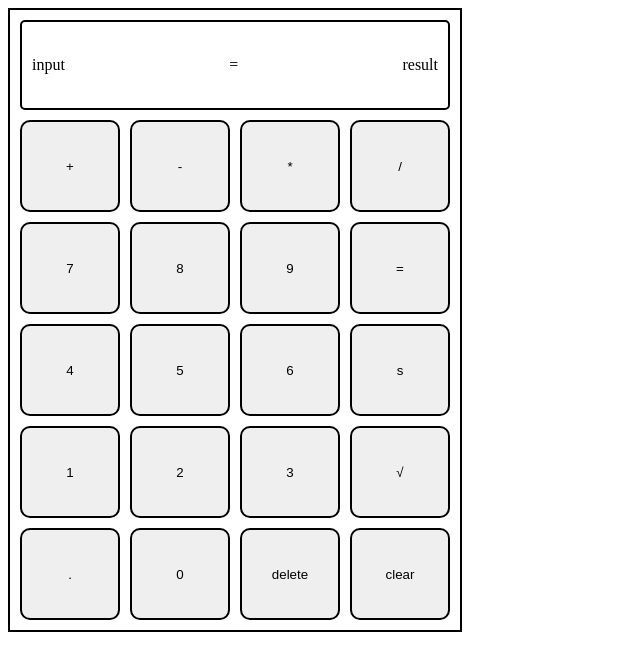
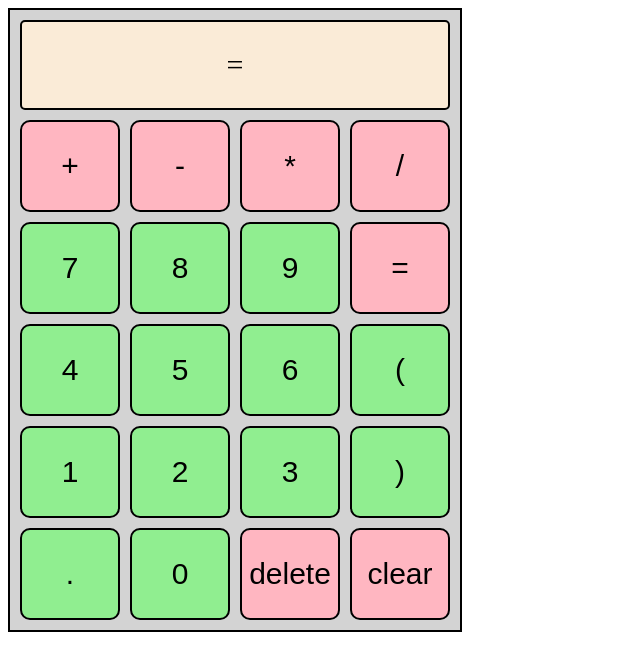
Before and after one commit to erikaa365/calculator, a plain HTML site: page index.html in a window 1280 px wide. Both pictures are taken after a click on the button "clear". Shown: the whole page, without its empty margins (0-640 px from the left). Drawn offline with Linux system fonts and the light colour scheme.

Commit message:
Add button functions

```diff
--- a/index.html
+++ b/index.html
@@ -13,33 +13,33 @@
     <div class="body">
         <div class="calculator">
             <div class="result">
-                <div class="currentInput">input</div>
-                <div class="equalsResult">=</div>
-                <div class="currentResult">result</div>
+                <div id="currentInput"></div>
+                <div>=</div>
+                <div id="currentResult"></div>
             </div>
 
 
             <div class="buttons">
-                <button class="operator">+</button>
-                <button class="operator">-</button>
-                <button class="operator">*</button>
-                <button class="operator">/</button>
-                <button class="num">7</button>
-                <button class="num">8</button>
-                <button class="num">9</button>
-                <button class="equal">=</button>
-                <button class="num">4</button>
-                <button class="num">5</button>
-                <button class="num">6</button>
-                <button class="operator">s</button>
-                <button class="num">1</button>
-                <button class="num">2</button>
-                <button class="num">3</button>
-                <button class="operator">√</button>
-                <button class="num">.</button>
-                <button class="num">0</button>
-                <button class="delete">delete</button>
-                <button class="clear">clear</button>
+                <button class="oper input" id="plus">+</button>
+                <button class="oper input" id="minus">-</button>
+                <button class="oper input" id="multiply">*</button>
+                <button class="oper input" id="devide">/</button>
+                <button class="num input">7</button>
+                <button class="num input">8</button>
+                <button class="num input">9</button>
+                <button id="equal">=</button>
+                <button class="num input">4</button>
+                <button class="num input">5</button>
+                <button class="num input">6</button>
+                <button class="num input">(</button>
+                <button class="num input">1</button>
+                <button class="num input">2</button>
+                <button class="num input">3</button>
+                <button class="num input">)</button>
+                <button class="num input">.</button>
+                <button class="num input">0</button>
+                <button id="delete">delete</button>
+                <button id="clear">clear</button>
             </div>
         </div>
     </div>
--- a/script.js
+++ b/script.js
@@ -0,0 +1,58 @@
+
+
+//Display elements
+let inputDisplay = document.getElementById('currentInput');
+let resultDisplay = document.getElementById('currentResult');
+
+//Input buttons (numbers and operands)
+const inputBtns = document.querySelectorAll('.input');
+inputBtns.forEach(button => button.addEventListener('click', () =>  append(button.textContent)));
+
+//Get input values and display them
+function append(number){
+    if(tempResult){
+        inputDisplay.textContent = result + number;
+        tempResult = undefined;
+    }
+    else{
+        if(inputDisplay.textContent == '' && number == '0'){
+            inputDisplay.textContent += '0.';
+        }
+        else{
+            inputDisplay.textContent += number;
+        }
+    }
+}
+
+//Equation
+let result;
+let tempResult;
+
+const equal = document.getElementById('equal');
+equal.onclick = () => equation();
+
+function equation(){
+    result = eval(inputDisplay.textContent);
+    tempResult = result;
+    resultDisplay.textContent = result;
+}
+
+//Delete
+const del = document.getElementById('delete');
+del.onclick = () => deleteBtn();
+
+function deleteBtn(){
+    const currentDisplay = inputDisplay.textContent;
+    const newDisplay = currentDisplay.substring(0, (currentDisplay.length - 1));
+    inputDisplay.textContent = newDisplay;
+}
+
+//Clear
+const clear = document.getElementById('clear');
+clear.onclick = () => clearBtn();
+
+function clearBtn(){
+    inputDisplay.textContent = '';
+    resultDisplay.textContent = '';
+    result = 0;
+}
--- a/style.css
+++ b/style.css
@@ -1,14 +1,17 @@
 .calculator{
     border: 2px solid black;
+    font-size: 30px;
     height: 620px;
     width: 450px;
     display: flex;
     flex-direction: column;
     justify-content: space-between;
+    background-color: lightgrey;
 }
 
 .result{
     border: 2px solid black;
+    background-color: antiquewhite;
     box-sizing: border-box;
     height: 90px;
     margin: 10px;
@@ -30,10 +33,20 @@
 
 button{
     border: 2px solid black;
+    font-size: 30px;
     flex: 1;
     border-radius: 10px;
+    background-color: lightpink;
 }
 
 button:hover{
     background-color: aquamarine;
 }
+
+.num{
+    background-color: lightgreen;
+}
+
+.delete, .clear{
+    background-color: lightcoral;
+}
```
